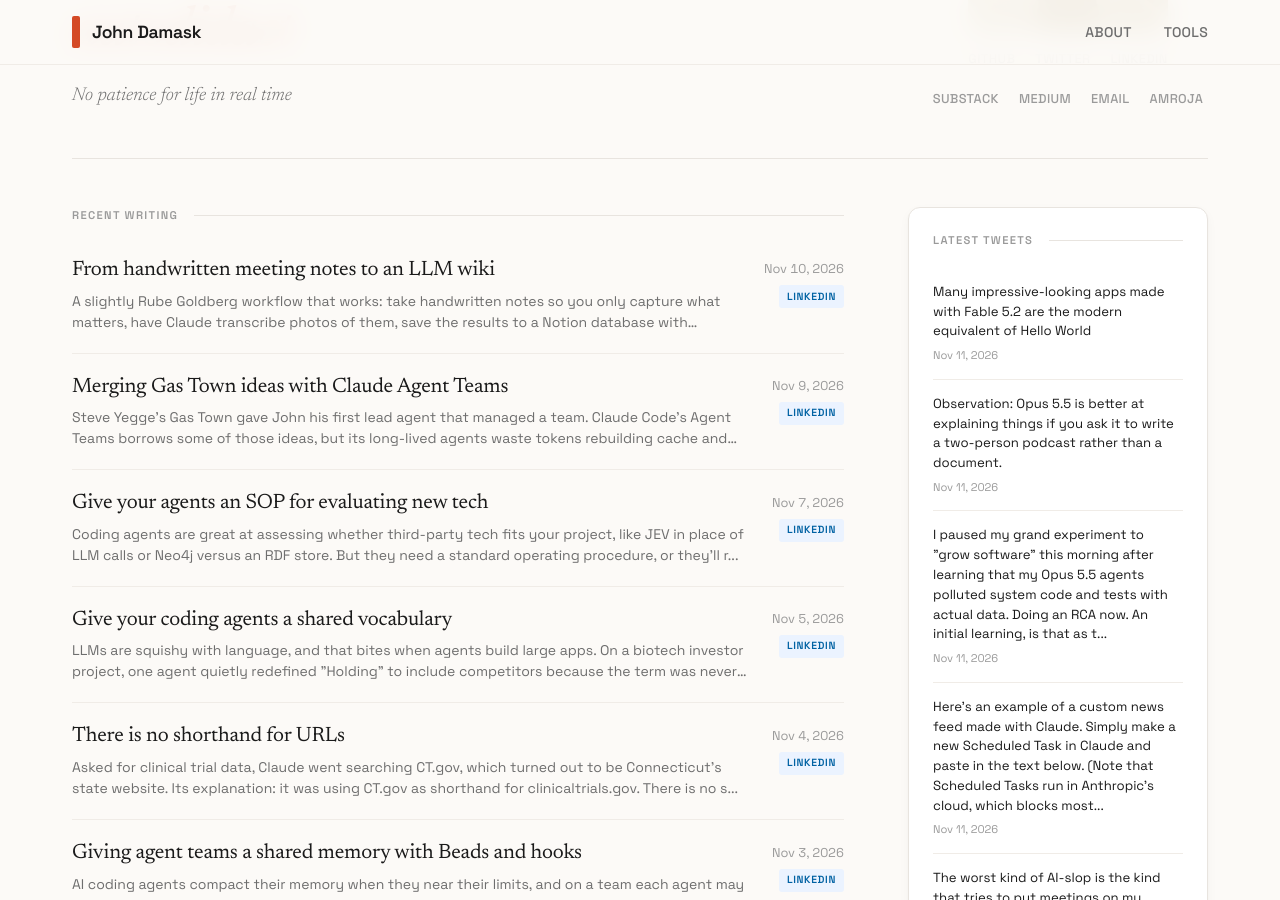
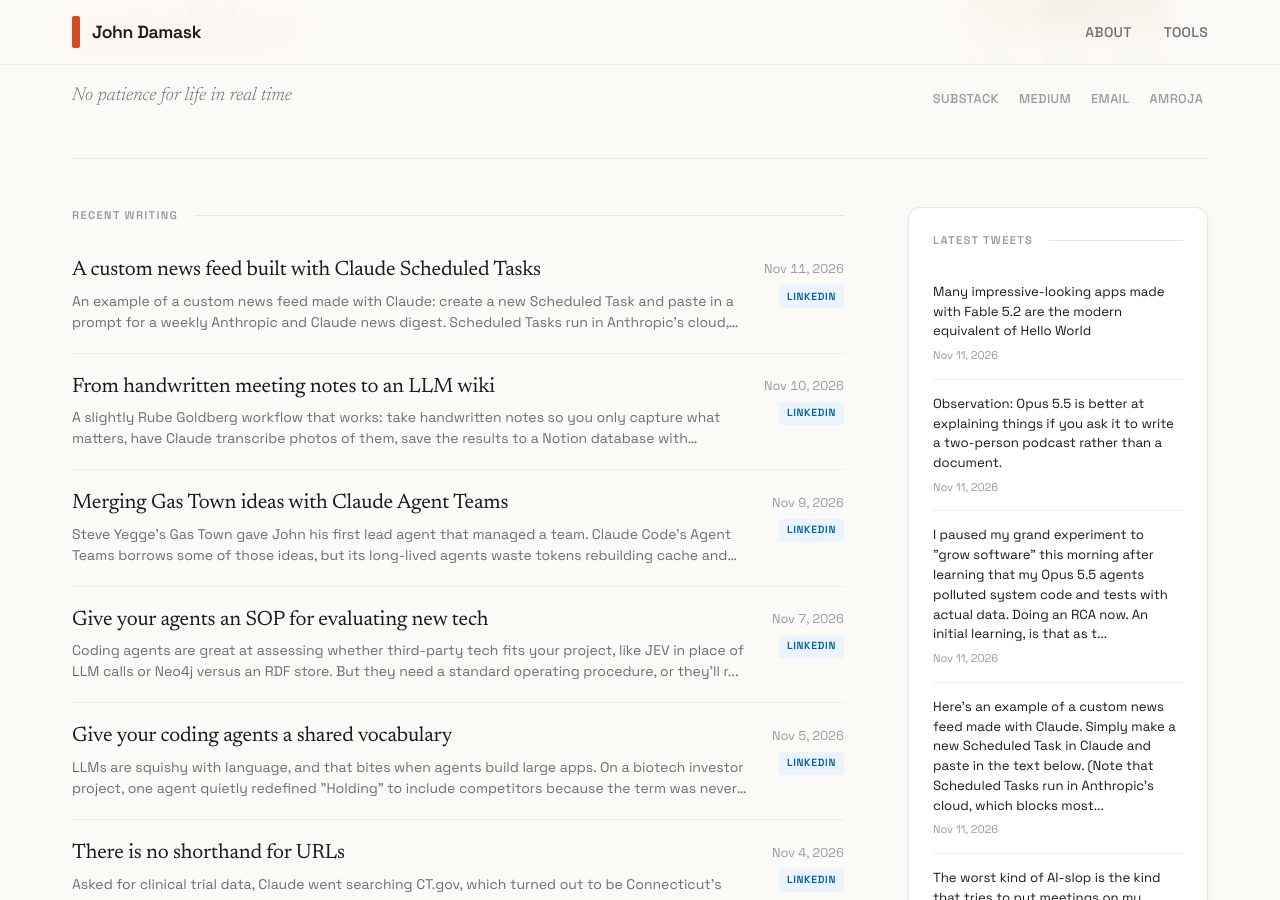
Before and after one commit to jbdamask/jbdamask.github.io, a Jekyll site: the page built from index.html, in a window 1280 px wide and 900 px high, scrolled down 336 px. Built offline with Jekyll 4.4.1, drawn with Linux system fonts in a browser that asks for light colours; the list of posts is cut into pages by our own code.

Commit message:
Add 1 recent LinkedIn post to external feed

```diff
--- a/_data/external-posts.yml
+++ b/_data/external-posts.yml
@@ -1,5 +1,12 @@
 # External posts from LinkedIn, Twitter, etc.
 # Add your posts here and they'll appear in the unified feed
+
+- title: "A custom news feed built with Claude Scheduled Tasks"
+  source: linkedin
+  url: https://www.linkedin.com/feed/update/urn:li:activity:7526253131769413632/
+  date: 2026-11-11
+  excerpt: "An example of a custom news feed made with Claude: create a new Scheduled Task and paste in a prompt for a weekly Anthropic and Claude news digest. Scheduled Tasks run in Anthropic's cloud, which blocks most of the web, so for other newsletters John would use a Claude Code Scheduled Task instead."
+  image: ""
 
 - title: "From handwritten meeting notes to an LLM wiki"
   source: linkedin
```
